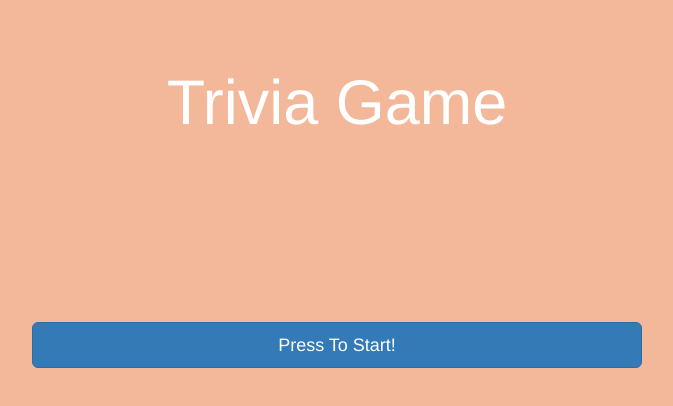
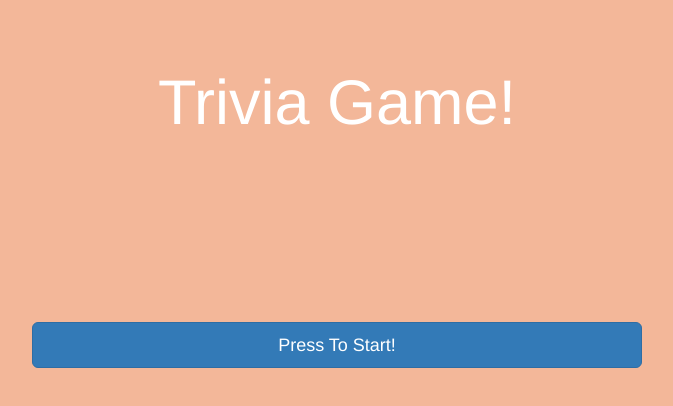
Before and after one commit to celinazara/TriviaGame, a plain HTML site: page index.html/index.html in a window 1280 px wide. Shown: the whole page, without its empty margins (303-976 px from the left). Drawn offline with nearby package versions, Linux system fonts and the light colour scheme; files that its build step writes are made by us from their sources; files whose address does not match are found by name.

Commit message:
last last time

```diff
--- a/index.html/index.html
+++ b/index.html/index.html
@@ -16,7 +16,7 @@
    <div class="jumbotron">
       <div class="container">
         <div class="row">
-          <h1 class="text-center" size=100px;>Trivia Game</h1>
+          <h1 class="text-center">Trivia Game!</h1>
           <div class="mainArea col-xs-12 col-sm-10 col-sm-offset-1 col-md-8 col-md-offset-2">
           </div>
         </div>
```
